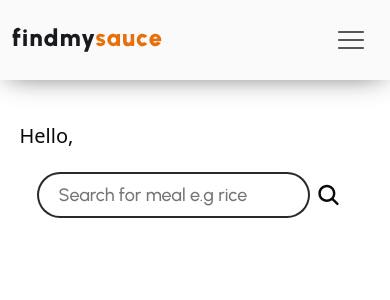
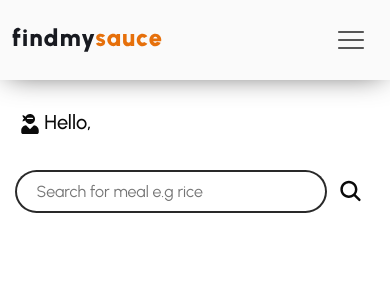
Before and after one commit to Thoobi/Findmyrecipe, a React (Vite) app: page /search in a window 390 px wide. Shown: the top 300 px of the page. Built offline with nearby package versions, Linux system fonts and the light colour scheme.

Commit message:
Guess what? yep another fix

```diff
--- a/src/Home.css
+++ b/src/Home.css
@@ -4,6 +4,11 @@
     background-color: #fafafa;
     height: 80px;
     box-shadow: 0px 2px 29px -8px #4e4d4d;
+
+}
+#navbar{
+    position: fixed;
+    z-index: 2;
 }
 
 #btn2
@@ -296,6 +301,11 @@
         display: none;
     }
 
+    #navbar
+    {
+        z-index: 2;
+    }
+
     .main1
     {
         display: block;
@@ -346,7 +356,7 @@
         align-items: center;
         flex-direction: column;
         width: 80%;
-        margin: 50px auto 0px auto;
+        margin: 150px auto 0px auto;
     }
 
     #cabbage
--- a/src/Login.jsx
+++ b/src/Login.jsx
@@ -24,14 +24,20 @@ const Login = ({ onLogin }) => {
 
   const handleSubmit = async(e) => {
     e.preventDefault();
+    const upperCaseEmail = formData.email.toUpperCase();
+
+    const submissionData = {
+                ...formData,
+                email: upperCaseEmail,
+            };
 
     try {
-      const response = await axios.get(`http://localhost:5030/users?email=${formData.email}`);
+      const response = await axios.get(`http://localhost:5030/users?email=${submissionData.email}`);
       const user = response.data[0];
       onLogin(user);
 
 
-      if (user && user.password === formData.password) {
+      if (user && user.password === submissionData.password) {
         setAlertMessage(`Login successful ${user.firstname}!`);
         setShowAlert(true);
 
--- a/src/Register.jsx
+++ b/src/Register.jsx
@@ -30,6 +30,7 @@ const Register = ({ onSignup }) => {
 
   const handleSubmit = async(e) => {
     e.preventDefault();
+
     if (formData.password !== formData.confirmPassword) {
       setAlertMessage("Passwords do not match!");
       setShowAlert(true);
@@ -48,8 +49,14 @@ const Register = ({ onSignup }) => {
     // Add timestamp to the user data
     const timestamp = new Date().toLocaleString();
 
+    const upperCaseEmail = formData.email.toUpperCase();
+
+    const submissionData = {
+                ...formData,
+                email: upperCaseEmail,
+            };
     // Add timestamp to the user data
-    const userData = { ...formData, signupDate: timestamp };
+    const userData = { ...submissionData, signupDate: timestamp };
 
     try{
       const res = await axios.post('http://localhost:5030/users', userData);
--- a/src/Search.css
+++ b/src/Search.css
@@ -114,6 +114,13 @@ main
     text-align: center;
 }
 
+#gate
+{
+    display: flex;
+    flex-direction: row;
+    gap: 5px;
+}
+
 .search-results
 {
     display: flex;
@@ -202,11 +209,19 @@ form input
 #name
 {
     color: #0a0a0a;
+    font-family: "Urbanist", sans-serif;
     margin-left: 5%;
 }
 
 /* Media query to show/hide elements based on screen size */
 @media (max-width: 991px) {
+
+    main
+    {
+        padding-top: 20px;
+        height: 100vh;
+        width: 100%;
+    }
 
     #mobile-view
     {
@@ -214,18 +229,33 @@ form input
         display: flex;
         justify-content: space-between;
     }
-    input
+
+    #gate
     {
-        width: 70%;
+        display: flex;
+        flex-direction: row;
+        gap: 5px;
+        padding-top: 10px;
+    }
+
+   #search-input
+    {
+        width: 80%;
         height: 15%;
         font-family: "Urbanist", sans-serif;
-        padding: 10px 20px;
         border: 2px solid#0a0a0ade;
         border-radius: 25px;
         font-size: 16px;
         transition: border-color 0.3s;
         color: #0a0a0a;
         font-weight: 400;
+    }
+
+    #name
+    {
+        font-family: "Urbanist", sans-serif;
+        margin-bottom: 0px;
+        padding-top: 10px;
     }
 
     input:focus,
@@ -245,7 +275,9 @@ form input
     {
         display: none;
     }
-    .mobile-menu.show {
+
+    .mobile-menu.show
+    {
         height: 300px;
         background-color: #0a0a0a;
         display: flex;
@@ -257,6 +289,7 @@ form input
         border-radius: 25px;
         padding: 0;
     }
+
     li
     {
         list-style-type: none;
--- a/src/Search.jsx
+++ b/src/Search.jsx
@@ -1,5 +1,6 @@
 import './Search.css';
 import React, { useState } from 'react';
+import { FaUserNinja } from "react-icons/fa";
 import image from "./assets/findmysauce.svg"
 import { IoSearch } from "react-icons/io5";
 import { IoIosHome } from "react-icons/io";
@@ -130,12 +131,10 @@ const Search = ({ userName }) =>
 
 
                 <main>
-                    <br />
-
-                    <h5 id='name'>Hello, {userName}</h5>
+                    <h5 id='name'><FaUserNinja /> Hello, {userName}</h5>
                         <form class="d-flex justify-content-center align-items-center" onSubmit={handleSubmit} id='gate'>
 
-                            <input class="form" type="search" value={input} onChange={(e) => handleChange(e.target.value)} placeholder="Search for meal e.g rice" aria-label="Search" />
+                            <input class="form" type="search" value={input} onChange={(e) => handleChange(e.target.value)} placeholder="Search for meal e.g rice" aria-label="Search" id='search-input' />
                             <button class="btn custom-toggler" type="submit" id='btn-1'><IoSearch className='search'/></button>
                         </form>
                         {input && <h5 className='result'>Search for {input}: </h5>}
--- a/src/login.css
+++ b/src/login.css
@@ -1,8 +1,11 @@
 .container{
    width: 100%;
    display: flex;
+   justify-content: center;
+   align-items: center;
    flex-direction: row;
-   /* gap: 5px; */
+   height: 700px;
+   gap: 20px;
 }
 
 .image-container{
@@ -14,12 +17,21 @@
    height: 100%;
 }
 
-.form form{
-   padding-left: 10%;
+.form
+{
+   display: flex;
+   justify-content: center;
+   align-items: center;
+   flex-direction: column;
+   width: 50%;
+}
+
+form{
    padding-top: 30px;
    display: flex;
+   justify-content: center;
    flex-direction: column;
-   gap: 10px;
+   gap: 15px;
 }
 
 .login-text{
@@ -28,7 +40,7 @@
    font-weight: 600;
    font-family: "Urbanist", sans-serif;
    text-align: center;
-   margin-top: 150px;
+   margin-top: 100px;
    margin-bottom: 0px;
 }
 
@@ -67,7 +79,7 @@
    background: #E5700B;
    width: 150px;
    height: 40px;
-   margin: 30px auto 0px auto;
+   margin: 40px auto 0px auto;
    border: 1px solid #E5700B;
    border-radius: 12px;
    font-family: "Urbanist", sans-serif;
@@ -79,7 +91,6 @@
 .form p{
    font-family: "Urbanist", sans-serif;
    font-size: 18px;
-   padding-left: 10%;
    margin-top: 20px;
    text-align: center;
 }
@@ -87,8 +98,12 @@
 .form p > a{
    text-decoration: underline;
    color: #E5700B;
-   /* font-weight: 600; */
+   font-weight: 600;
    text-align: center;
+}
+
+#alert{
+   z-index: 2;
 }
 
 @media (max-width: 991px) {
@@ -152,4 +167,7 @@
       font-weight: 500;
       margin: 40px auto 30px auto;
    }
+   #alert{
+      z-index: 2;
+   }
 }
--- a/src/register.css
+++ b/src/register.css
@@ -82,6 +82,7 @@
 .signup-form p > a{
    text-decoration: underline;
    color: #E5700B;
+   font-weight: 600;
 }
 
 #alert
@@ -89,7 +90,7 @@
    width: 40%;
    margin: 20px auto 0px auto;
    height: 80px;
-   z-index: -999;
+   z-index: 2;
    display: flex;
    justify-content: center;
    align-items: center;
@@ -123,7 +124,9 @@
       padding-top: 0px;
       padding-left: 0px;
    }
-
+   form{
+      padding-top: 10px;
+   }
    .signup-form input{
       width: 350px;
    }
@@ -156,4 +159,19 @@
       text-align: center;
       margin-bottom: 0px;
    }
+
+   #alert
+   {
+      width: 40%;
+      margin: 20px auto 0px auto;
+      height: 100px;
+      z-index: 2;
+      display: flex;
+      justify-content: center;
+      align-items: center;
+      text-align: center;
+      font-size: 18px;
+      font-family: "Urbanist", sans-serif;
+      font-weight: 600;
+   }
 }
```
